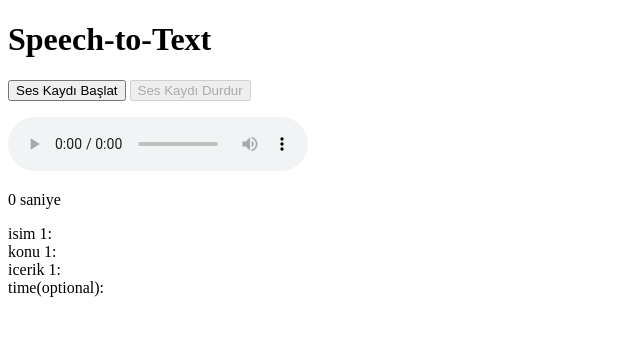
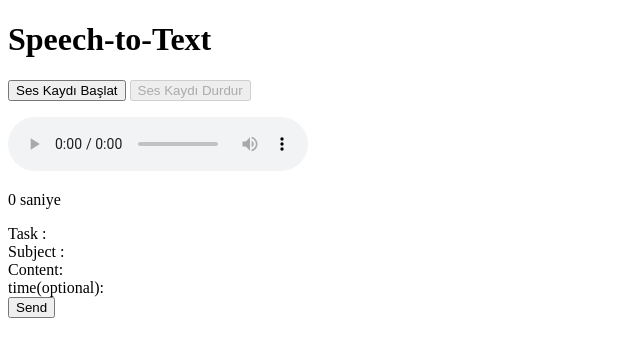
Before and after one commit to MyAssistant1/openai-api, a Flask app: page / in a window 1280 px wide. Shown: the top 357 px of the page, without its empty margins (0-640 px from the left). Run offline with Flask 3, Linux system fonts and the light colour scheme.

Commit message:
send button added to index file

```diff
--- a/templates/index.html
+++ b/templates/index.html
@@ -18,18 +18,18 @@
     <p id="timer">0 saniye</p>
 
     <form action="#" method="post">
-        <label for="input1">isim 1:</label>
-        <div id="konuText"></div>
+        <label >Task :</label>
+        <div id="task"></div>
 
-        <label for="input1">konu 1:</label>
-        <div id="konuText2"></div>
+        <label >Subject :</label>
+        <div id="subject"></div>
 
-        <label for="input1">icerik 1:</label>
-        <div id="konuText3"></div>
+        <label >Content:</label>
+        <div id="content"></div>
 
-        <label for="input1">time(optional):</label>
-        <div id="konuText4"></div>
-
+        <label >time(optional):</label>
+        <div id="time"></div>
+        <button id="btn">Send</button>
     </form>
 
     <script>
@@ -42,10 +42,12 @@
         const resultDiv = document.getElementById('resultDiv');
         const audioPlayer = document.getElementById('audioPlayer');
         const timerOutput = document.getElementById('timer');
-        const konuText = document.getElementById('konuText');
-        const konuText2 = document.getElementById('konuText2');
-        const konuText3 = document.getElementById('konuText3');
-        const konuText4 = document.getElementById('konuText4');
+        const task = document.getElementById('task');
+        const subject = document.getElementById('subject');
+        const content = document.getElementById('content');
+        const time = document.getElementById('time');
+        const button = document.getElementById('btn');
+
         var key = 0;
 
         let recognition;
@@ -97,7 +99,7 @@
                         }
                         if (key == 3){
                             getTime(transcript)
-                            sendTextToPythonNew("transcript")
+                            //sendTextToPythonNew()
                         }
                         key++;
 
@@ -117,20 +119,20 @@
             stopRecordingButton.disabled = true;
         });
         function getName(text){
-            konuText.textContent=text;
+            task.textContent=text;
         }
         function getKonu(text){
-            konuText2.textContent=text;
+            subject.textContent=text;
         }
         function getIcerik(text){
-            konuText3.textContent=text;
+            content.textContent=text;
         }
         function getTime(text){
-            konuText4.textContent=text;
+            time.textContent=text;
         }
 
-        function sendTextToPythonNew(text) {
-            var text1 = konuText.textContent+"%%"+konuText2.textContent+"%%"+konuText3.textContent+"%%"+konuText4.textContent
+        function sendTextToPythonNew() {
+            var text1 = task.textContent+"%%"+subject.textContent+"%%"+content.textContent+"%%"+time.textContent
             console.log(text1)
             fetch('/process_audio', {
                 method: 'POST',
@@ -151,6 +153,16 @@
             });
         }
 
+        button.addEventListener('click', () => {
+            //sendTextToPythonNew();
+            document.querySelector('form').addEventListener('submit', function(event) {
+                event.preventDefault(); // Formun varsayılan gönderme işlemini engelle
+
+                sendTextToPythonNew(); // Metni göndermek için işlevi çağır
+            });
+        });
+
+
     </script>
 </body>
 </html>
```
